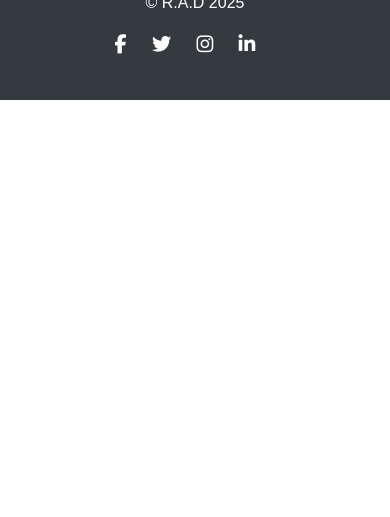
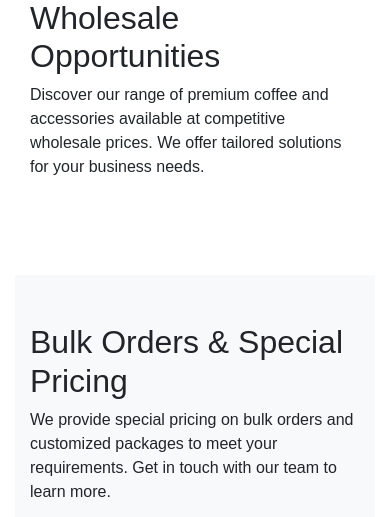
Before and after one commit to adamshaw90/RAD, a Django app: page /wholesale/ in a window 390 px wide. Shown: the part 393-910 px from the top of the page. Before the commit the page ends 493 px from the top, so only its background shows below. Run offline with Django 3.2, Linux system fonts and the light colour scheme; some libraries are stand-ins or nearby versions.

Commit message:
Add 2 sections to the wholesale.html file with image paths, and css styling to the style.css file

```diff
--- a/static/css/style.css
+++ b/static/css/style.css
@@ -4,6 +4,7 @@
     padding: 0;
     box-sizing: border-box;
   }
+
 
   body {
     font-family: Arial, sans-serif;
@@ -253,3 +254,35 @@
     display: inline-block;
     vertical-align: middle;
   }
+
+
+  /* Wholesale sections */
+.wholesale-section {
+    /* Optional: add custom padding or background colors */
+  }
+
+  .section-image-left img,
+  .section-image-right img {
+    border-radius: 5px;
+  }
+
+  /* For a bit of contrast between sections */
+  .section-image-right {
+    background-color: #f8f9fa; /* light gray background */
+  }
+
+  /* Contact Us Button Styling */
+  .contact-button .btn {
+    background-color: #D2691E; /* Example: a coffee-inspired brown color */
+    color: #fff;
+    padding: 10px 20px;
+    font-size: 1.1rem;
+    border: none;
+    border-radius: 5px;
+    text-transform: uppercase;
+    transition: background-color 0.3s ease;
+  }
+
+  .contact-button .btn:hover {
+    background-color: #a55715;
+  }
--- a/templates/core/wholesale.html
+++ b/templates/core/wholesale.html
@@ -1,5 +1,48 @@
 {% extends 'base.html' %}
+{% load static %}
 {% block content %}
-<h1>Welcome to Rad Coffee Wholesale page</h1>
-<p>Your one-stop shop for premium coffee and coffee products.</p>
+<!-- Section 1: Image Left, Text Right -->
+<section class="wholesale-section section-image-left py-5">
+  <div class="container">
+    <div class="row align-items-center">
+      <!-- Left Column: Image -->
+      <div class="col-md-6">
+        <img src="{% static 'images/wholesale1.jpg' %}" class="img-fluid" alt="Wholesale Image 1">
+      </div>
+      <!-- Right Column: Text -->
+      <div class="col-md-6">
+        <h2>Wholesale Opportunities</h2>
+        <p>
+          Discover our range of premium coffee and accessories available at competitive wholesale prices.
+          We offer tailored solutions for your business needs.
+        </p>
+      </div>
+    </div>
+  </div>
+</section>
+
+<!-- Section 2: Image Right, Text Left -->
+<section class="wholesale-section section-image-right py-5 bg-light">
+  <div class="container">
+    <div class="row align-items-center">
+      <!-- Left Column: Text -->
+      <div class="col-md-6 order-md-1">
+        <h2>Bulk Orders & Special Pricing</h2>
+        <p>
+          We provide special pricing on bulk orders and customized packages to meet your requirements.
+          Get in touch with our team to learn more.
+        </p>
+      </div>
+      <!-- Right Column: Image -->
+      <div class="col-md-6 order-md-2">
+        <img src="{% static 'images/wholesale2.jpg' %}" class="img-fluid" alt="Wholesale Image 2">
+      </div>
+    </div>
+  </div>
+</section>
+
+<!-- Contact Us Button -->
+<div class="contact-button text-center my-5">
+  <a href="{% url 'contact' %}" class="btn btn-custom">Contact Us</a>
+</div>
 {% endblock %}
```
